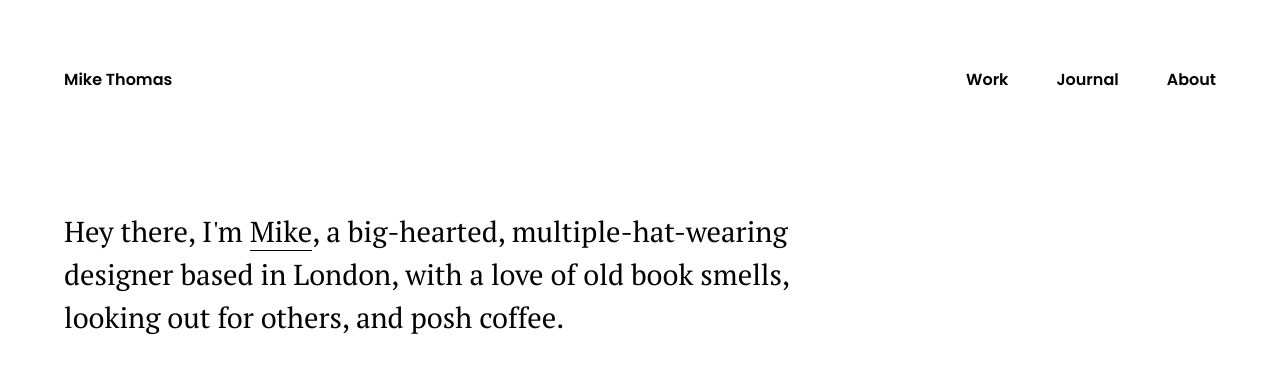
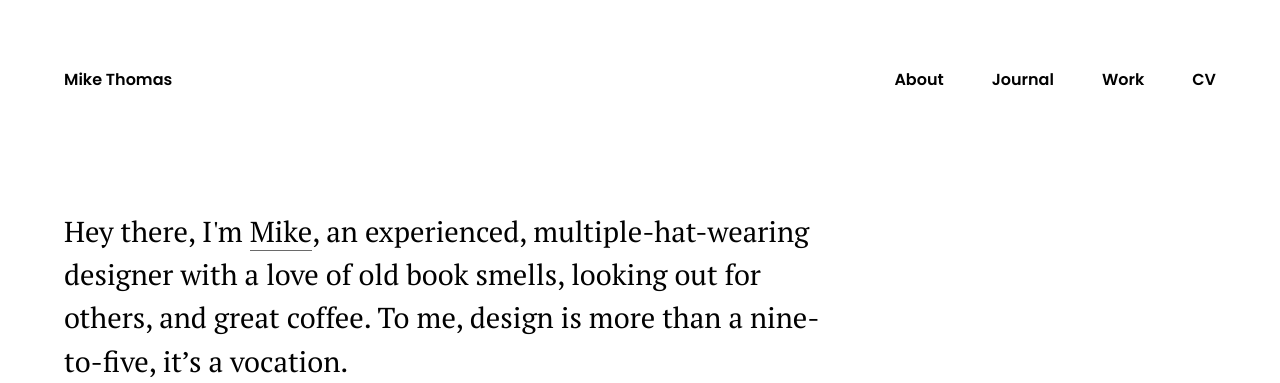
Before and after one commit to mikerst/mikethomas.design, an Eleventy site: page src/index.md in a window 1280 px wide. Shown: the top 383 px of the page. Built offline with nearby package versions, Linux system fonts and the light colour scheme; Eleventy itself is replaced by a stand-in of ours; files that its build step writes are made by us from their sources.

Commit message:
Anchor hover updates and nav tweaks

```diff
--- a/src/_assets/css/styles.css
+++ b/src/_assets/css/styles.css
@@ -126,7 +126,7 @@ p:first-of-type {
 a {
   color: var(--text-color);
   text-decoration: none;
-  border-bottom: 1px solid var(--text-color);
+  border-bottom: 1px solid var(--alt-text-color);
 }
 
 a:visited {
@@ -135,7 +135,7 @@ a:visited {
 
 a:hover {
   color: var(--text-color);
-  border-bottom-color: white;
+  border-bottom-color: var(--text-color);
 }
 
 ul {
--- a/src/_includes/header.njk
+++ b/src/_includes/header.njk
@@ -1,8 +1,9 @@
 <header>
 	<nav>
 		<a href="/">Mike Thomas</a>
-		{%- for nav in collections.nav | reverse -%}
+		{%- for nav in collections.nav -%}
 			<a class="{% if nav.url == page.url %}current{% endif %}" href="{{ nav.url | url }}">{{ nav.data.navtitle }}</a>
 		{%- endfor -%}
+		<a href="/">CV</a>
 	</nav>
 </header>
--- a/src/index.md
+++ b/src/index.md
@@ -10,7 +10,7 @@ theme:
 
 <section class="cover">
 
-Hey there, I'm [Mike](/about/), a big-hearted, multiple-hat-wearing designer based in London, with a love of old book smells, looking out for others, and posh coffee.
+Hey there, I'm [Mike](/about/), an experienced, multiple-hat-wearing designer with a love of old book smells, looking out for others, and great coffee. To me, design is more than a nine-to-five, it’s a vocation.
 
 </section>
 
```
